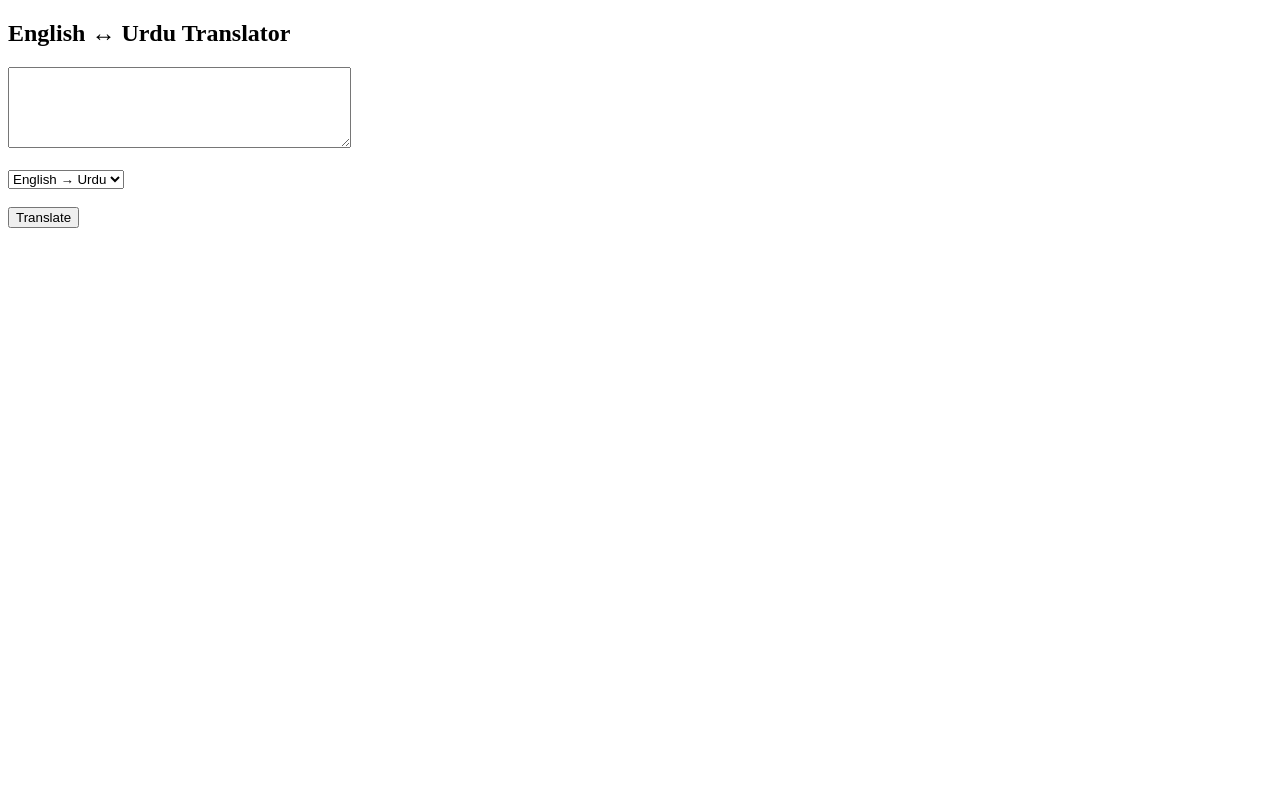
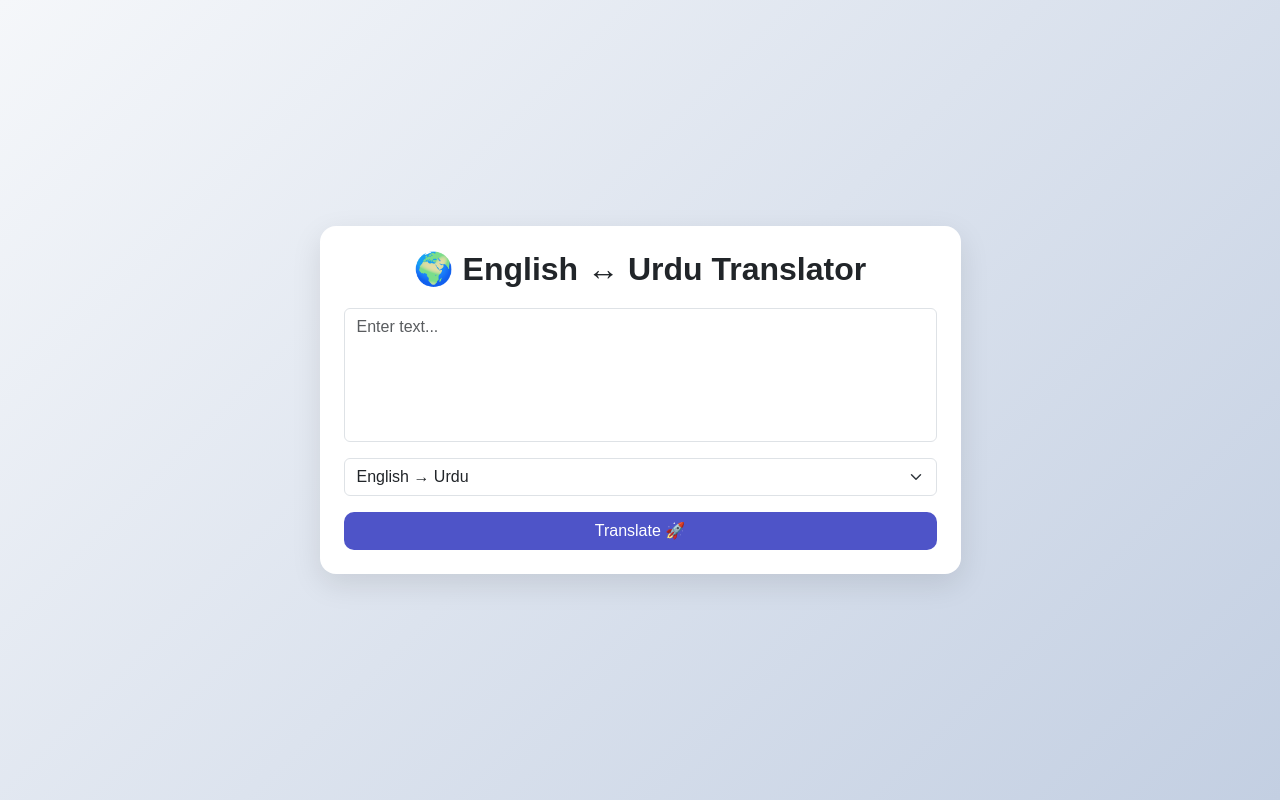
Before and after one commit to abdulwasay917/translator_project, a Django app: page / in a window 1280 px wide. Run offline with Django 5.2, Linux system fonts and the light colour scheme.

Commit message:
5th commit

```diff
--- a/templates/translator/home.html
+++ b/templates/translator/home.html
@@ -1,33 +1,100 @@
 <!DOCTYPE html>
-<html>
+<html lang="en">
 <head>
+    <meta charset="UTF-8">
     <title>Translator</title>
+
+    <!-- Bootstrap CDN -->
+    <link href="https://cdn.jsdelivr.net/npm/bootstrap@5.3.0/dist/css/bootstrap.min.css" rel="stylesheet">
+
+    <style>
+        body {
+            background: linear-gradient(135deg, #f5f7fa, #c3cfe2);
+            min-height: 100vh;
+            display: flex;
+            align-items: center;
+            justify-content: center;
+            font-family: Arial;
+        }
+
+        .card {
+            border: none;
+            border-radius: 16px;
+            box-shadow: 0 10px 30px rgba(0,0,0,0.1);
+        }
+
+        .title {
+            font-weight: bold;
+            text-align: center;
+            margin-bottom: 20px;
+        }
+
+        textarea {
+            resize: none;
+        }
+
+        .btn-custom {
+            background: #4e54c8;
+            color: white;
+            border-radius: 10px;
+        }
+
+        .btn-custom:hover {
+            background: #3c40c6;
+            color: white;
+        }
+
+        .result-box {
+            background: #f8f9fa;
+            padding: 15px;
+            border-radius: 10px;
+            margin-top: 15px;
+            border-left: 5px solid #4e54c8;
+        }
+    </style>
 </head>
+
 <body>
 
-<h2>English ↔ Urdu Translator</h2>
+<div class="container">
+    <div class="row justify-content-center">
+        <div class="col-md-7">
+
+            <div class="card p-4">
+
+                <h2 class="title">🌍 English ↔ Urdu Translator</h2>
 
                 <form method="POST">
                     {% csrf_token %}
 
-    <textarea name="text" rows="5" cols="40">{{ text }}</textarea>
+                    <div class="mb-3">
+                        <textarea name="text" class="form-control" rows="5" placeholder="Enter text...">{{ text }}</textarea>
+                    </div>
 
-    <br><br>
-
-    <select name="direction">
+                    <div class="mb-3">
+                        <select name="direction" class="form-select">
                             <option value="en_ur">English → Urdu</option>
                             <option value="ur_en">Urdu → English</option>
                         </select>
+                    </div>
 
-    <br><br>
-
-    <button type="submit">Translate</button>
+                    <button type="submit" class="btn btn-custom w-100">
+                        Translate 🚀
+                    </button>
                 </form>
 
                 {% if translated %}
-    <h3>Result:</h3>
-    <p>{{ translated }}</p>
+                <div class="result-box">
+                    <h6>Result:</h6>
+                    <p class="mb-0">{{ translated }}</p>
+                </div>
                 {% endif %}
+
+            </div>
+
+        </div>
+    </div>
+</div>
 
 </body>
 </html>
```
Also changed, not shown: db.sqlite3 (added). Lines whose indentation alone changed are shown as unchanged.
